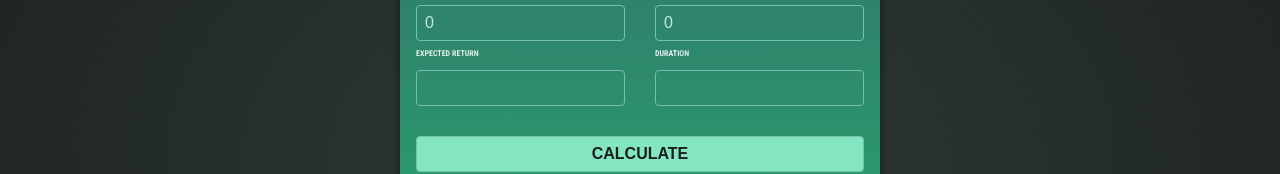
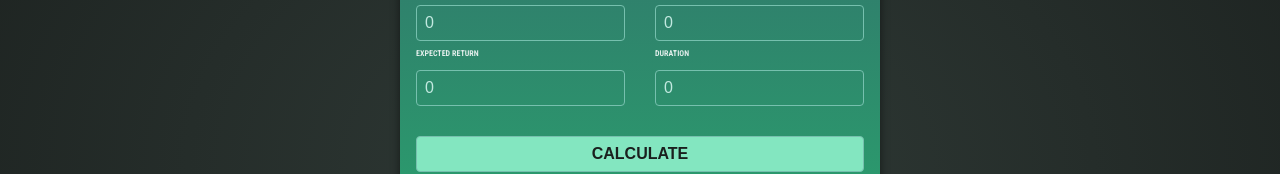
Before and after one commit to KlasniMisho123/Angular-MoneyMatics, an Angular app: page / in a window 1280 px wide. Shown: the part 258-432 px from the top of the page. Built offline with nearby package versions, Linux system fonts and the light colour scheme.

Commit message:
user input commit

```diff
--- a/src/app/input/input.component.html
+++ b/src/app/input/input.component.html
@@ -4,14 +4,14 @@
         <input type="number" id="initialInvestment" name="initialInvestment" [(ngModel)]="initialInvestment" />
 
         <label>Expected Return</label>
-        <input />
+        <input type="number" id="return" name="return" [(ngModel)]="return" />
     </div>
     <div class="input-group">
         <label>Anual Investment</label>
-        <input type="int" id="anualInvestment" name="anualInvestment" [(ngModel)]="anualInvestment" />
+        <input type="number" id="anualInvestment" name="anualInvestment" [(ngModel)]="anualInvestment" />
 
         <label>Duration</label>
-        <input />
+        <input type="number" id="duration" name="duration" [(ngModel)]="duration" />
     </div>
         <button (click)="setData()"> Calculate </button>
 </form>
--- a/src/app/input/input.component.ts
+++ b/src/app/input/input.component.ts
@@ -12,6 +12,9 @@ export class InputComponent {
 
   initialInvestment = 0;
   anualInvestment = 0;
+  duration = 0;
+  return = 0;
+
   setData() {
     console.log("initialInvestment: ", this.initialInvestment)
   }
```
